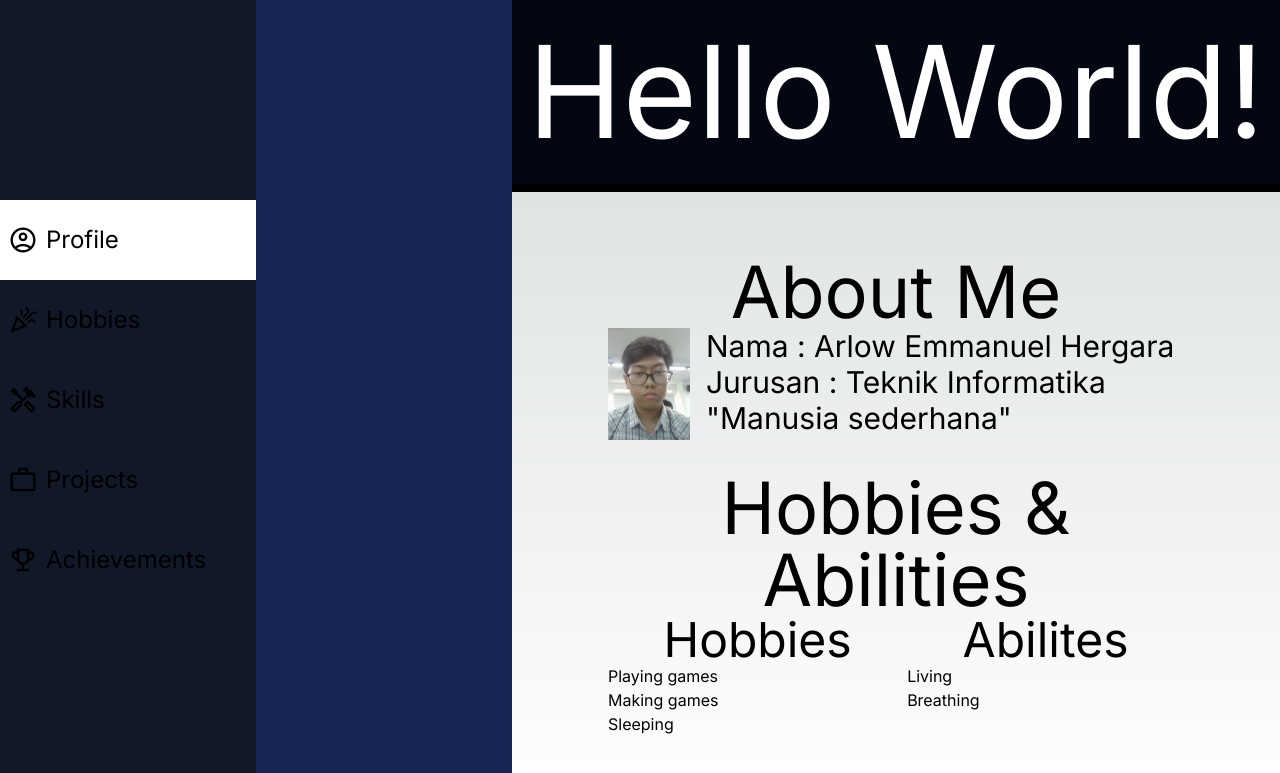
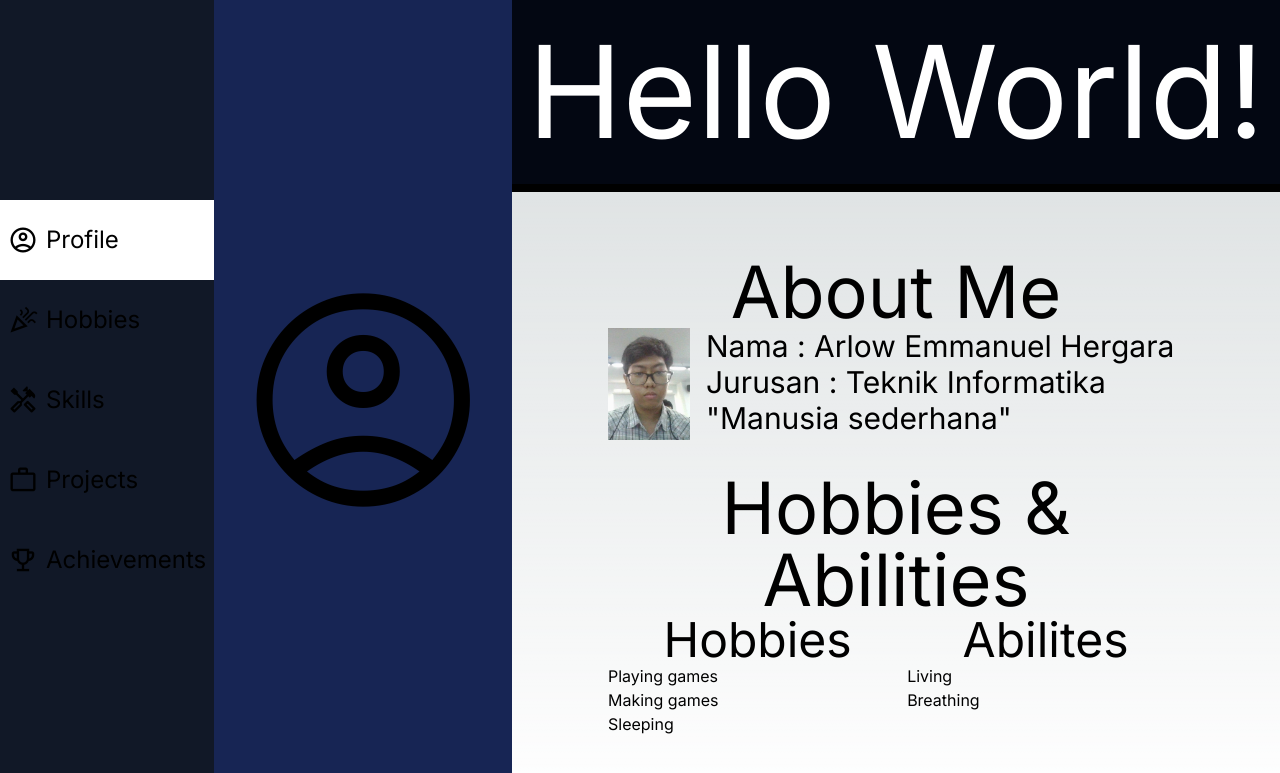
Before and after one commit to Arlow5761/sparta-portfolio, a Next.js app: page / in a window 1280 px wide. Shown: the top 773 px of the page. Built offline with nearby package versions, Linux system fonts and the light colour scheme.

Commit message:
feat: add section thumbnails

```diff
--- a/app/sectionthumbnails.tsx
+++ b/app/sectionthumbnails.tsx
@@ -1,9 +1,24 @@
 'use client';
 
+import {links} from "./navigationlinks"
+import { usePathname } from "next/navigation";
+
 export function SectionThumbnails() {
+    const pathname = usePathname();
+    let icon = "error";
+
+    for (const link of links) {
+        if (pathname === link.address) {
+            icon = link.icon;
+            break;
+        }
+    }
+
     return (
-        <div>
-
+        <div className="flex flex-row overflow-clip h-full w-full justify-center items-center gap-[6vw] landscape:flex-col landscape:gap-[10vh]">
+            <div className="material-symbols-outlined text-center content-center text-[20vh] min-h-[20vh] min-w-[20vh] landscape:min-h-[20vw] landscape:min-w-[20vw] landscape:text-[20vw]">
+                {icon}
+            </div>
         </div>
     );
 }
```
